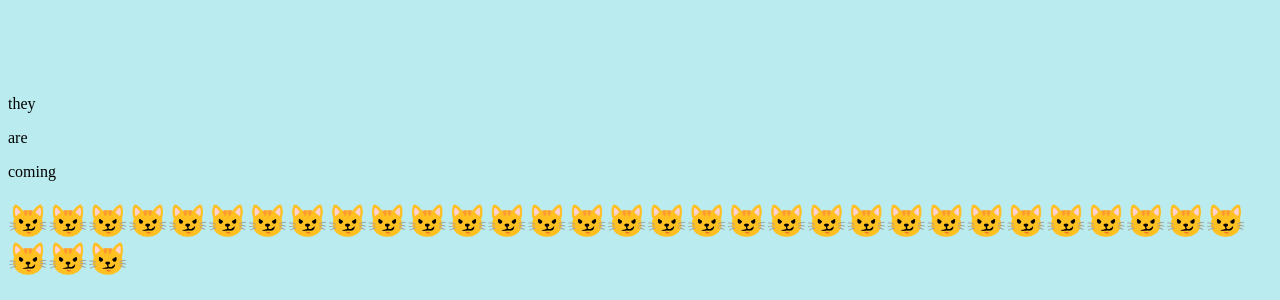
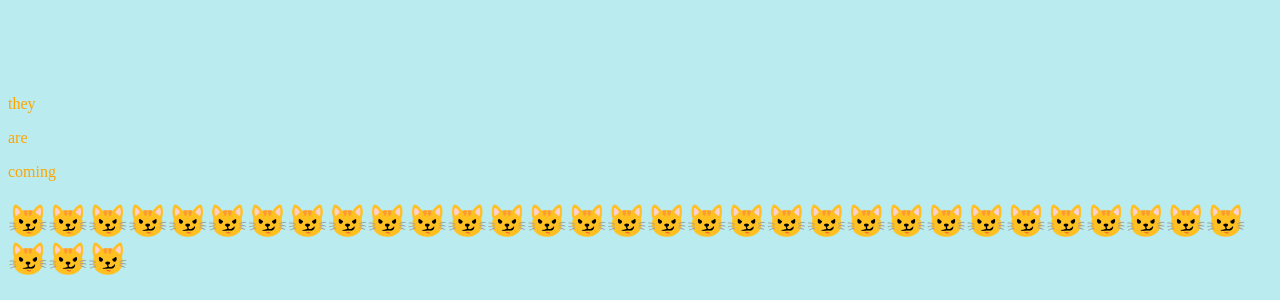
Before and after one commit to orangecreamsicleee/comfirm, a plain HTML site: page index.html in a window 1280 px wide. Shown: the part 1083-1383 px from the top of the page. Drawn offline with Linux system fonts and the light colour scheme.

Commit message:
Update index.html

```diff
--- a/index.html
+++ b/index.html
@@ -6,9 +6,9 @@
   </head>
     <body style="background-color: #baebee; color: #brown">
       <marquee style="color:red;font-family:comic sans ms;font-size:1000px;">oranges suns</marquee>
-      <p>they</p>
-      <p>are</p>
-      <p>coming</p>
+      <p style="color:orange">they</p>
+      <p style="color:orange">are</p>
+      <p style="color:orange">coming</p>
       <h1>😼😼😼😼😼😼😼😼😼😼😼😼😼😼😼😼😼😼😼😼😼😼😼😼😼😼😼😼😼😼😼😼😼😼</h1>
     </body>
 </html>
```
